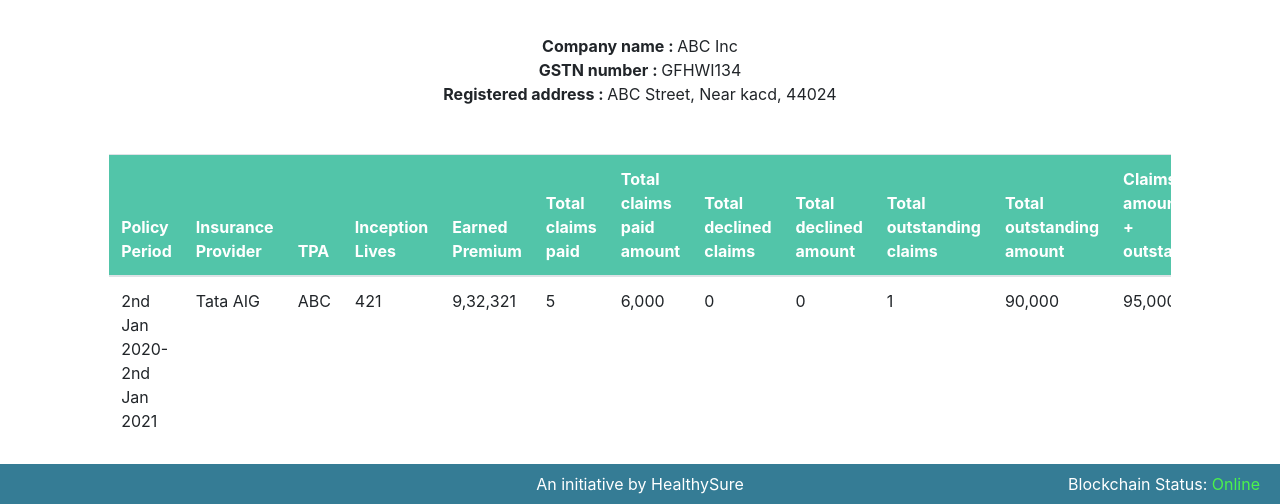
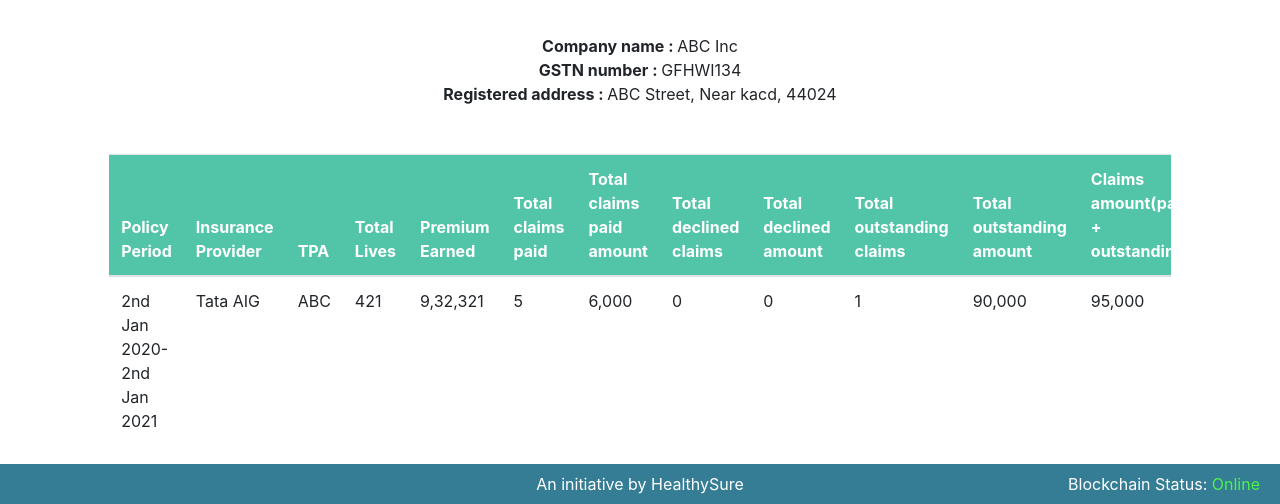
Before and after one commit to apple462/Claims-Repo, a plain HTML site: page company.html in a window 1280 px wide. Shown: the part 296-800 px from the top of the page. Drawn offline with nearby package versions, Linux system fonts and the light colour scheme.

Commit message:
Minor changes

```diff
--- a/company.html
+++ b/company.html
@@ -53,8 +53,8 @@
                 <th scope="col">Policy Period</th>
                 <th scope="col">Insurance Provider</th>
                 <th scope="col">TPA</th>
-                <th scope="col">Inception Lives</th>
-                <th scope="col">Earned Premium</th>
+                <th scope="col">Total Lives</th>
+                <th scope="col">Premium Earned</th>
                 <th scope="col">Total claims paid</th>
                 <th scope="col">Total claims paid amount</th>
                 <th scope="col">Total declined claims</th>
```
Also changed, not shown: self.html (+2 -2 lines).
